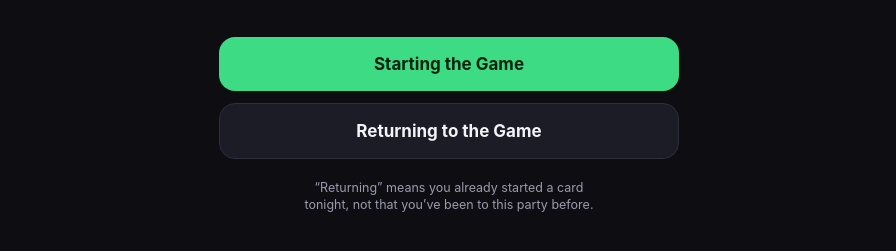
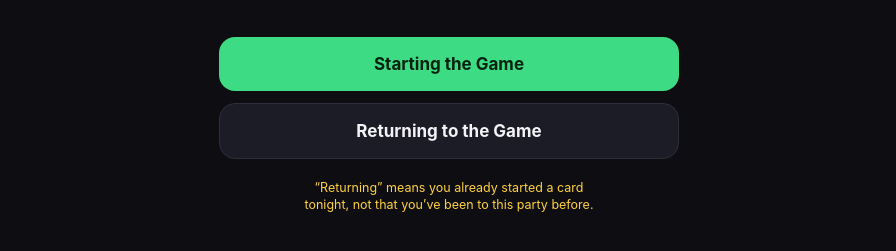
Before and after one commit to arrosenzweig/Red-Light-Green-Light, a plain HTML site: page index.html in a window 1280 px wide. Shown: the part 375-626 px from the top of the page, without its empty margins (191-1087 px from the left). Drawn offline with Linux system fonts and the light colour scheme.

Commit message:
Make the "Returning" note bright yellow
Co-Authored-By: Claude Opus 5.5 <noreply@anthropic.com>

```diff
--- a/styles.css
+++ b/styles.css
@@ -222,4 +222,4 @@ input::placeholder{color:#5c5c70;}
 .sq.free-task .lights i{width:5px;height:5px;}
 
 /* small note under the welcome buttons */
-.fine-print{margin:6px 4px 0;font-size:12.5px;line-height:1.4;color:var(--muted);max-width:300px;}
+.fine-print{margin:6px 4px 0;font-size:12.5px;line-height:1.4;color:var(--yellow);max-width:300px;}
```
